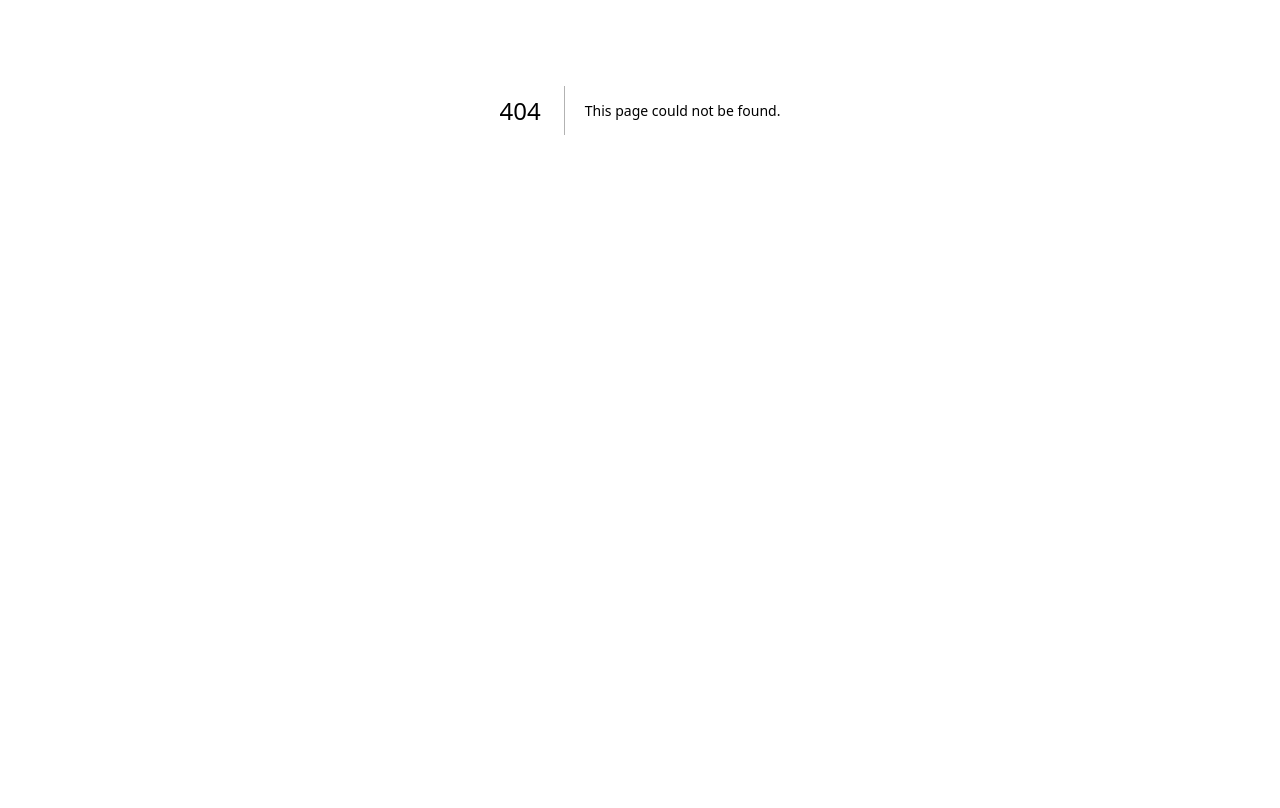
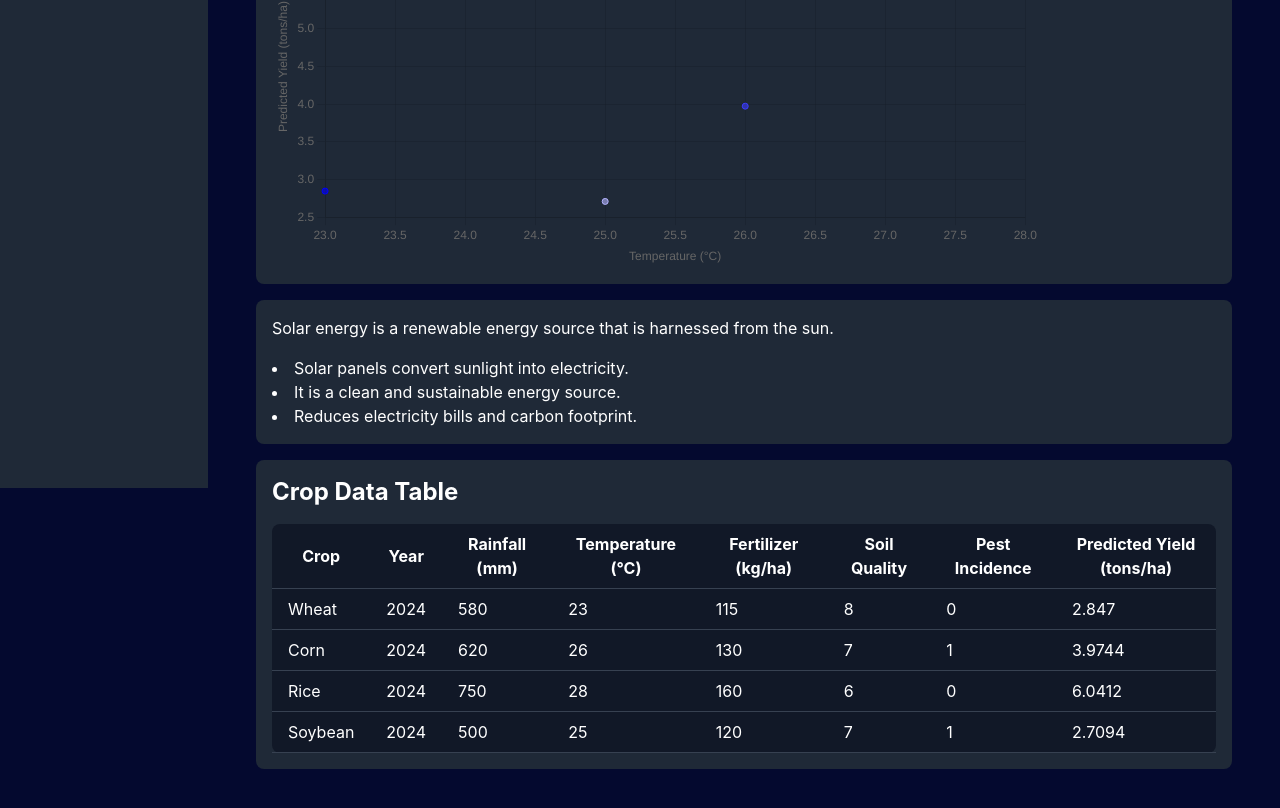
Before and after one commit to siamliam12/SolarOptima, a Next.js app in the folder client/: page /ecogrow in a window 1280 px wide. Before the commit this address had no page. Shown: the part 290-1098 px from the top of the page. Before the commit the page ends 800 px from the top, so only its background shows below. Built offline with nearby package versions, Linux system fonts and the light colour scheme.

Commit message:
Add Ecogrow page component and related sub-components

```diff
--- /dev/null
+++ b/client/app/ecogrow/page.jsx
@@ -0,0 +1,87 @@
+import Navbar from "@/components/dashboard/Navbar/Navbar";
+import Sidebar from "@/components/dashboard/sidebar/Sidebar";
+import Explain from "@/components/ecogrow/explain/Explain";
+import Graph from "@/components/ecogrow/graph/Graph";
+import TableSection from "@/components/ecogrow/table/TableSection";
+import React from "react";
+
+const explanations = [
+  {
+    description:
+      "Solar energy is a renewable energy source that is harnessed from the sun.",
+    points: [
+      "Solar panels convert sunlight into electricity.",
+      "It is a clean and sustainable energy source.",
+      "Reduces electricity bills and carbon footprint.",
+    ],
+  },
+];
+
+const data = [
+  {
+    crop: "Wheat",
+    year: 2024,
+    rainfall: 580,
+    temp: 23,
+    fertilizer: 115,
+    soil_quality: 8,
+    pest_incidence: 0,
+    predicted_yield: 2.847,
+  },
+  {
+    crop: "Corn",
+    year: 2024,
+    rainfall: 620,
+    temp: 26,
+    fertilizer: 130,
+    soil_quality: 7,
+    pest_incidence: 1,
+    predicted_yield: 3.9744,
+  },
+  {
+    crop: "Rice",
+    year: 2024,
+    rainfall: 750,
+    temp: 28,
+    fertilizer: 160,
+    soil_quality: 6,
+    pest_incidence: 0,
+    predicted_yield: 6.0412,
+  },
+  {
+    crop: "Soybean",
+    year: 2024,
+    rainfall: 500,
+    temp: 25,
+    fertilizer: 120,
+    soil_quality: 7,
+    pest_incidence: 1,
+    predicted_yield: 2.7094,
+  },
+];
+function page() {
+  return (
+    <div className="scrollbar-hide">
+      <Navbar />
+      <div className="flex">
+        <Sidebar className="fixed" />
+        <main className="flex-1 p-4 bg-[#04092f] h-full">
+          <div className="p-8 min-h-screen h-full w-auto mt-[70px] ml-52 text-white">
+            <Graph data={data} />
+            {explanations.map((explanation, index) => (
+              <Explain
+                key={index}
+                title={explanation.title}
+                description={explanation.description}
+                points={explanation.points}
+              />
+            ))}
+            <TableSection data={data} />
+          </div>
+        </main>
+      </div>
+    </div>
+  );
+}
+
+export default page;
--- /dev/null
+++ b/client/components/ecogrow/explain/Explain.jsx
@@ -0,0 +1,19 @@
+import React from "react";
+
+const Explain = ({ title, description, points }) => {
+  return (
+    <div className="p-4 bg-gray-800 text-white rounded-lg mb-4">
+      {title && <h2 className="text-2xl font-bold mb-2">{title}</h2>}
+      {description && <p className="mb-4">{description}</p>}
+      {points && points.length > 0 && (
+        <ul className="list-disc list-inside">
+          {points.map((point, index) => (
+            <li key={index}>{point}</li>
+          ))}
+        </ul>
+      )}
+    </div>
+  );
+};
+
+export default Explain;
--- /dev/null
+++ b/client/components/ecogrow/graph/Graph.jsx
@@ -0,0 +1,70 @@
+"use client";
+
+import React from "react";
+import { Scatter } from "react-chartjs-2";
+import {
+  Chart as ChartJS,
+  LinearScale,
+  PointElement,
+  Tooltip,
+  Legend,
+} from "chart.js";
+// import 'chartjs-pl/ugin-datalabels';
+
+ChartJS.register(LinearScale, PointElement, Tooltip, Legend);
+
+const Graph = ({ data }) => {
+  const chartData = {
+    datasets: data.map((item, index) => ({
+      label: item.crop,
+      data: [{ x: item.temp, y: item.predicted_yield }],
+      backgroundColor: `rgba(${index * 60}, ${index * 60}, 255, 0.6)`,
+      borderColor: `rgba(${index * 60}, ${index * 60}, 255, 1)`,
+      borderWidth: 1,
+    })),
+  };
+
+  const options = {
+    responsive: true,
+    plugins: {
+      legend: {
+        display: true,
+        position: "top",
+      },
+      tooltip: {
+        callbacks: {
+          label: function (context) {
+            return `${context.dataset.label}: (${context.raw.x}, ${context.raw.y})`;
+          },
+        },
+      },
+    },
+    scales: {
+      x: {
+        type: "linear",
+        position: "bottom",
+        title: {
+          display: true,
+          text: "Temperature (°C)",
+        },
+      },
+      y: {
+        title: {
+          display: true,
+          text: "Predicted Yield (tons/ha)",
+        },
+      },
+    },
+  };
+
+  return (
+    <div className="p-4 bg-gray-800 text-white rounded-lg mb-4">
+      <h2 className="text-2xl font-bold mb-2">Density Plot</h2>
+      <div className="w-full h-96">
+        <Scatter data={chartData} options={options} />
+      </div>
+    </div>
+  );
+};
+
+export default Graph;
--- /dev/null
+++ b/client/components/ecogrow/table/TableSection.jsx
@@ -0,0 +1,41 @@
+import React from "react";
+
+const TableSection = ({ data }) => {
+  return (
+    <div className="p-4 bg-gray-800 text-white rounded-lg mb-4">
+      <h2 className="text-2xl font-bold mb-4">Crop Data Table</h2>
+      <div className="overflow-x-auto">
+        <table className="min-w-full bg-gray-900 rounded-lg">
+          <thead>
+            <tr>
+              <th className="py-2 px-4 border-b border-gray-700">Crop</th>
+              <th className="py-2 px-4 border-b border-gray-700">Year</th>
+              <th className="py-2 px-4 border-b border-gray-700">Rainfall (mm)</th>
+              <th className="py-2 px-4 border-b border-gray-700">Temperature (°C)</th>
+              <th className="py-2 px-4 border-b border-gray-700">Fertilizer (kg/ha)</th>
+              <th className="py-2 px-4 border-b border-gray-700">Soil Quality</th>
+              <th className="py-2 px-4 border-b border-gray-700">Pest Incidence</th>
+              <th className="py-2 px-4 border-b border-gray-700">Predicted Yield (tons/ha)</th>
+            </tr>
+          </thead>
+          <tbody>
+            {data.map((item, index) => (
+              <tr key={index} className="hover:bg-gray-700">
+                <td className="py-2 px-4 border-b border-gray-700">{item.crop}</td>
+                <td className="py-2 px-4 border-b border-gray-700">{item.year}</td>
+                <td className="py-2 px-4 border-b border-gray-700">{item.rainfall}</td>
+                <td className="py-2 px-4 border-b border-gray-700">{item.temp}</td>
+                <td className="py-2 px-4 border-b border-gray-700">{item.fertilizer}</td>
+                <td className="py-2 px-4 border-b border-gray-700">{item.soil_quality}</td>
+                <td className="py-2 px-4 border-b border-gray-700">{item.pest_incidence}</td>
+                <td className="py-2 px-4 border-b border-gray-700">{item.predicted_yield}</td>
+              </tr>
+            ))}
+          </tbody>
+        </table>
+      </div>
+    </div>
+  );
+};
+
+export default TableSection;
```
